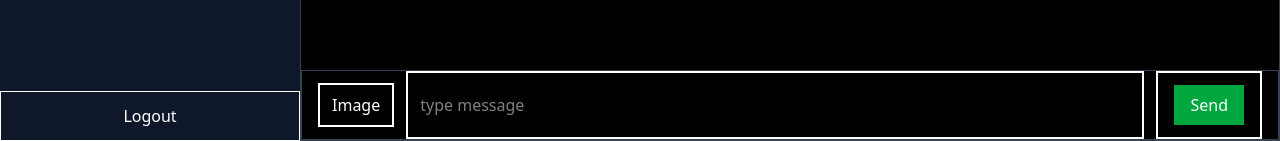
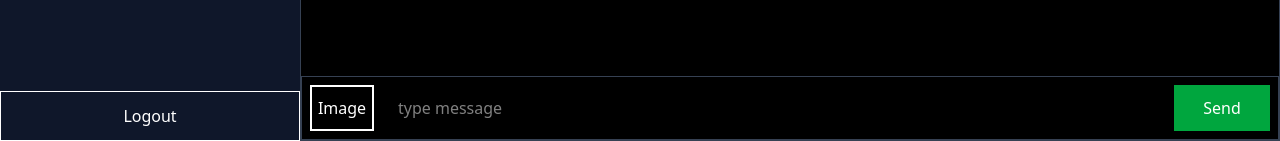
Before and after one commit to partikg/messaging-app, a Next.js app in the folder client/: page /chat in a window 1280 px wide. Shown: the part 659-800 px from the top of the page. Built offline with nearby package versions, Linux system fonts and the light colour scheme; no server answers; sample sign-in values are in the browser's storage.

Commit message:
latest commit here

```diff
--- a/client/src/app/chat/page.js
+++ b/client/src/app/chat/page.js
@@ -318,10 +318,10 @@ export default function ChatPage() {
 
 
                 {/* inputs */}
-                <div className="h-[70px] flex items-center gap-3 px-4 border border-gray-700">
+                <div className="h-16 w-full flex items-center gap-3 p-2 border border-gray-700">
 
                     {/* image input */}
-                    <label className="px-3 py-2 border-2 cursor-pointer flex items-center justify-center">
+                    <label className="border-2 cursor-pointer flex items-center justify-center w-16 h-full">
                         Image
                         <input
                             type="file"
@@ -332,9 +332,9 @@ export default function ChatPage() {
                     </label>
 
                     {/* text input */}
-                    <div className="flex-1 border-2 flex items-center px-3 h-full">
+                    <div className="flex-1 h-full">
                         <input
-                            className="w-full h-full text-white"
+                            className="w-full h-full px-3 text-white"
                             value={text}
                             onChange={(e) => setText(e.target.value)}
                             onKeyPress={handleKeyPress}
@@ -344,9 +344,8 @@ export default function ChatPage() {
 
 
                     {/* send button */}
-                    <div className="px-4 py-2 border-2 flex items-center justify-center h-full">
-                        <button onClick={handleSend} className="bg-green-600 text-white px-4 py-2">Send</button>
-                    </div>
+                    <button onClick={handleSend} className="w-24 h-full bg-green-600 text-white">Send</button>
+
 
                 </div>
 
```
